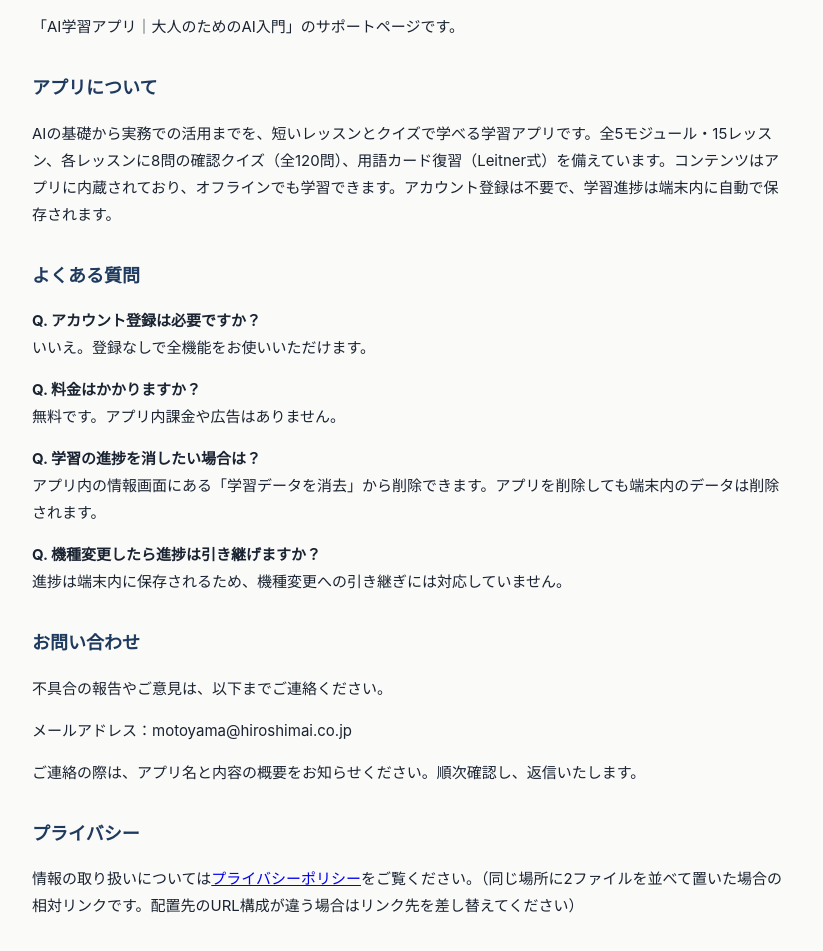
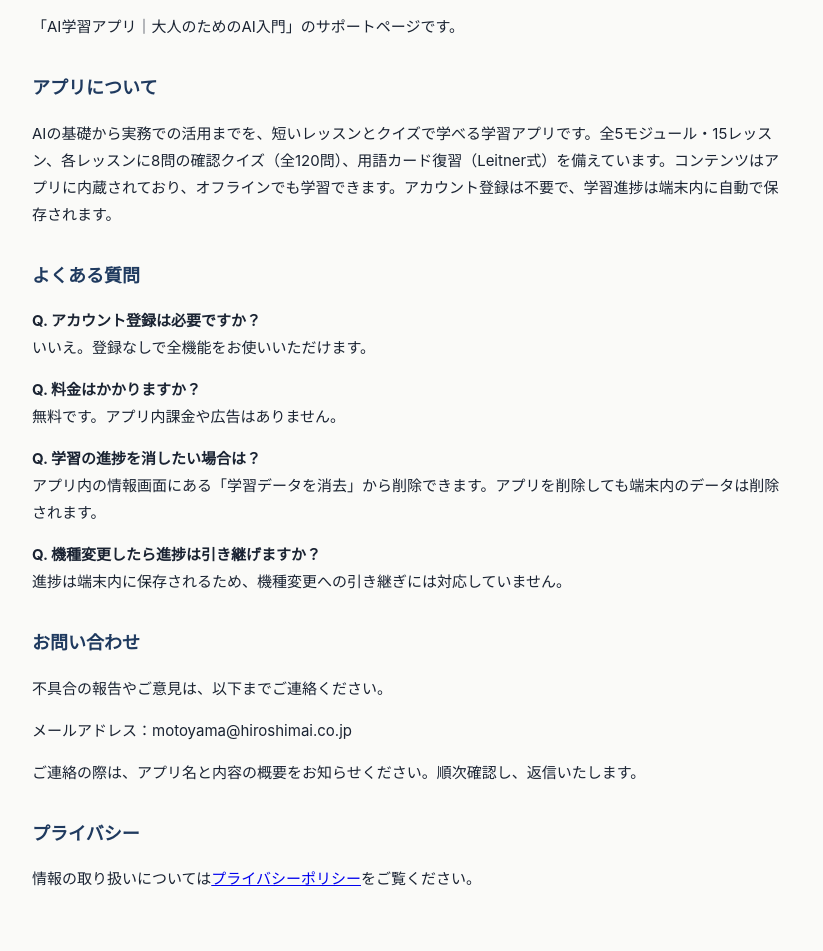
Before and after one commit to motoyama-sudo/motoyama-sudo.github.io, a plain HTML site: page ailearning/support.html in a window 1280 px wide. Shown: the part 107-1058 px from the top of the page, without its empty margins (228-1051 px from the left). Drawn offline with Linux system fonts and the light colour scheme.

Commit message:
Remove internal note from support page

```diff
--- a/ailearning/support.html
+++ b/ailearning/support.html
@@ -32,7 +32,7 @@
 <p>ご連絡の際は、アプリ名と内容の概要をお知らせください。順次確認し、返信いたします。</p>
 
 <h2>プライバシー</h2>
-<p>情報の取り扱いについては<a href="./privacy.html">プライバシーポリシー</a>をご覧ください。（同じ場所に2ファイルを並べて置いた場合の相対リンクです。配置先のURL構成が違う場合はリンク先を差し替えてください）</p>
+<p>情報の取り扱いについては<a href="./privacy.html">プライバシーポリシー</a>をご覧ください。</p>
 </main>
 </body>
 </html>
```
